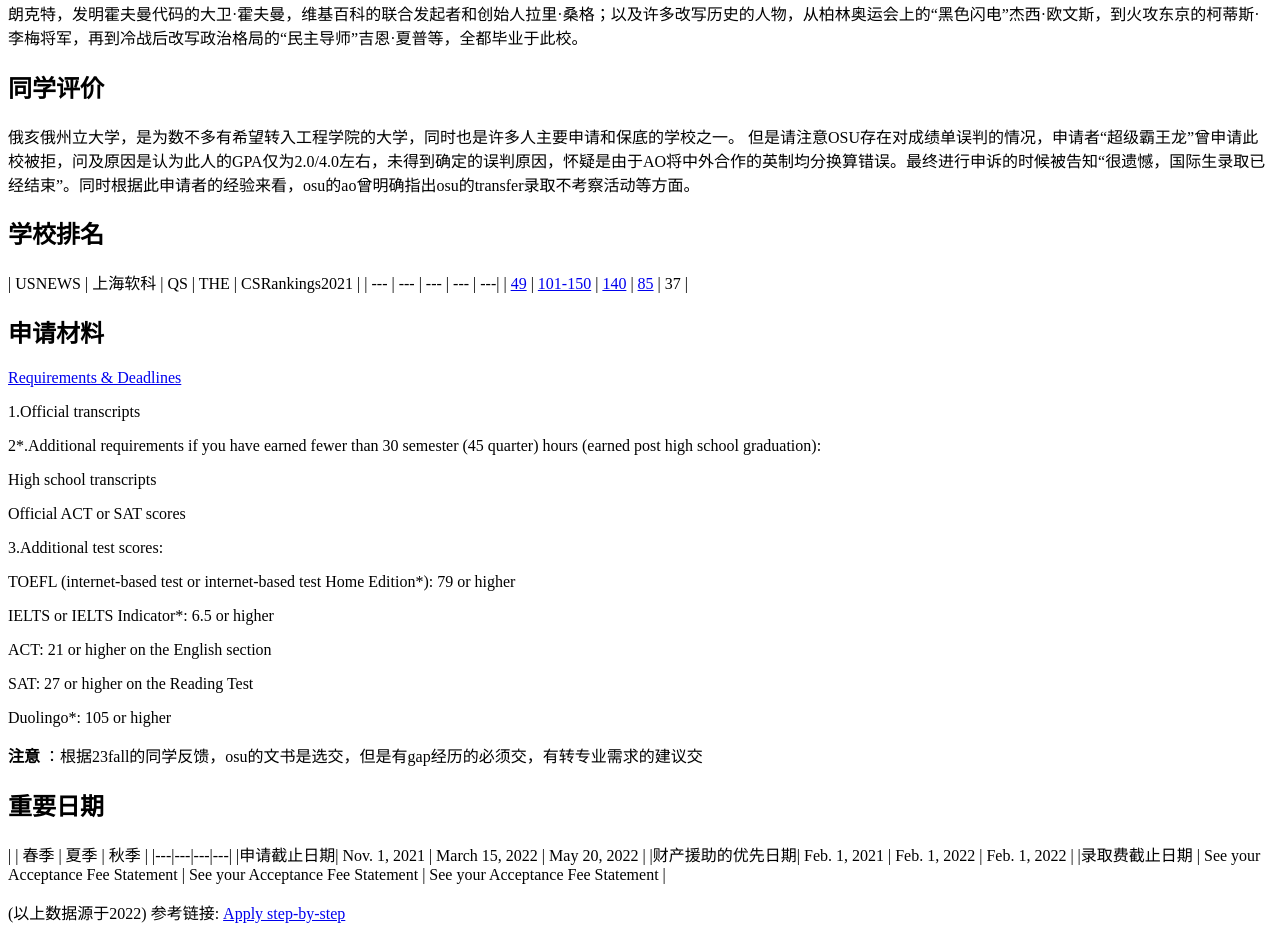
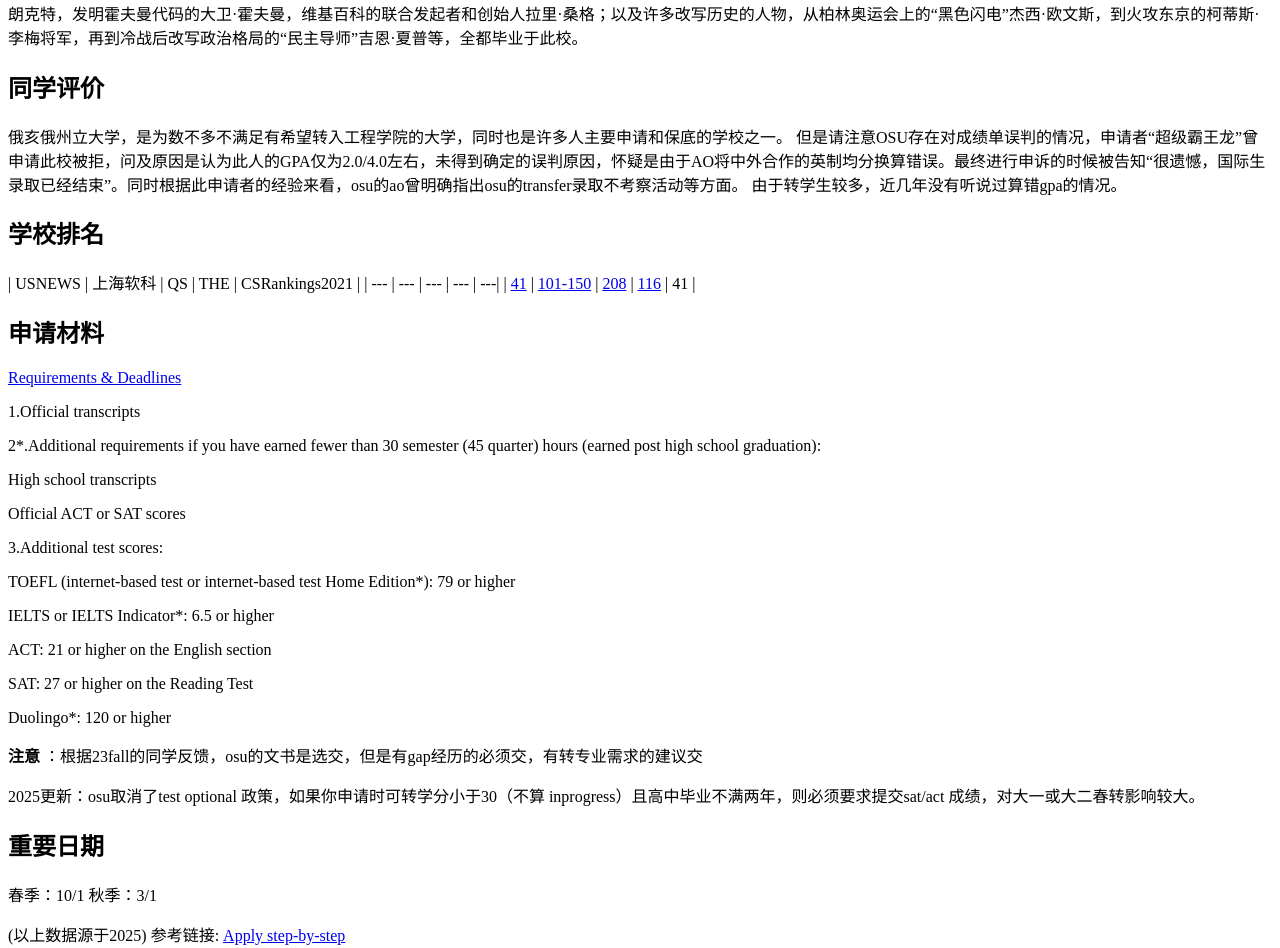
Before and after one commit to daydreamer2006/Transferwiki.cc, a Next.js app: page /schools/osu in a window 1280 px wide. Shown: the part 602-1550 px from the top of the page. Built offline with nearby package versions, Linux system fonts and the light colour scheme.

Commit message:
Update osu.mdx

```diff
--- a/pages/schools/osu.mdx
+++ b/pages/schools/osu.mdx
@@ -10,14 +10,15 @@
 
 ## 同学评价
 
-俄亥俄州立大学，是为数不多有希望转入工程学院的大学，同时也是许多人主要申请和保底的学校之一。
+俄亥俄州立大学，是为数不多不满足有希望转入工程学院的大学，同时也是许多人主要申请和保底的学校之一。
 但是请注意OSU存在对成绩单误判的情况，申请者“超级霸王龙”曾申请此校被拒，问及原因是认为此人的GPA仅为2.0/4.0左右，未得到确定的误判原因，怀疑是由于AO将中外合作的英制均分换算错误。最终进行申诉的时候被告知“很遗憾，国际生录取已经结束”。同时根据此申请者的经验来看，osu的ao曾明确指出osu的transfer录取不考察活动等方面。
+由于转学生较多，近几年没有听说过算错gpa的情况。
 
 ## 学校排名
 
 | USNEWS | 上海软科 | QS | THE | CSRankings2021 |
 | --- | --- | --- | --- | ---|
-| [49](https://www.usnews.com/best-colleges/ohio-state-6883) | [101-150](https://www.shanghairanking.com/institution/the-ohio-state-university-columbus) | [140]([https://www.topuniversities.com/universities/ohio-state-university]) | [85](https://www.timeshighereducation.com/world-university-rankings/ohio-state-university-main-campus) | 37 |
+| [41](https://www.usnews.com/best-colleges/ohio-state-6883) | [101-150](https://www.shanghairanking.com/institution/the-ohio-state-university-columbus) | [208]([https://www.topuniversities.com/universities/ohio-state-university]) | [116](https://www.timeshighereducation.com/world-university-rankings/ohio-state-university-main-campus) | 41 |
 
 ## 申请材料
 
@@ -41,10 +42,12 @@
 
     SAT: 27 or higher on the Reading Test
 
-    Duolingo*: 105 or higher
+    Duolingo*: 120 or higher
 
 
 **注意** ：根据23fall的同学反馈，osu的文书是选交，但是有gap经历的必须交，有转专业需求的建议交
+
+2025更新：osu取消了test optional 政策，如果你申请时可转学分小于30（不算 inprogress）且高中毕业不满两年，则必须要求提交sat/act 成绩，对大一或大二春转影响较大。
 
 
 
@@ -56,14 +59,11 @@
 
 ## 重要日期
 
-| | 春季 | 夏季 | 秋季 |
-|---|---|---|---|
-|申请截止日期| Nov. 1, 2021 | March 15, 2022 | May 20, 2022 |
-|财产援助的优先日期| Feb. 1, 2021 | Feb. 1, 2022 | Feb. 1, 2022 |
-|录取费截止日期 | See your Acceptance Fee Statement | See your Acceptance Fee Statement | See your Acceptance Fee Statement |
+春季：10/1
+秋季：3/1
 
-(以上数据源于2022)
-参考链接: [Apply step-by-step](http://undergrad.osu.edu/apply/transfer/apply-step-by-step#collapseTRDead)
+(以上数据源于2025)
+参考链接: [Apply step-by-step](https://undergrad.osu.edu/apply/international-transfer/apply-step-by-step)
 
 
 
```
